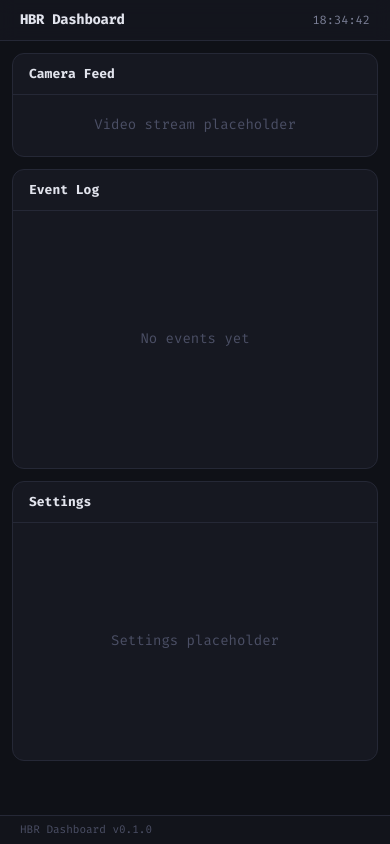
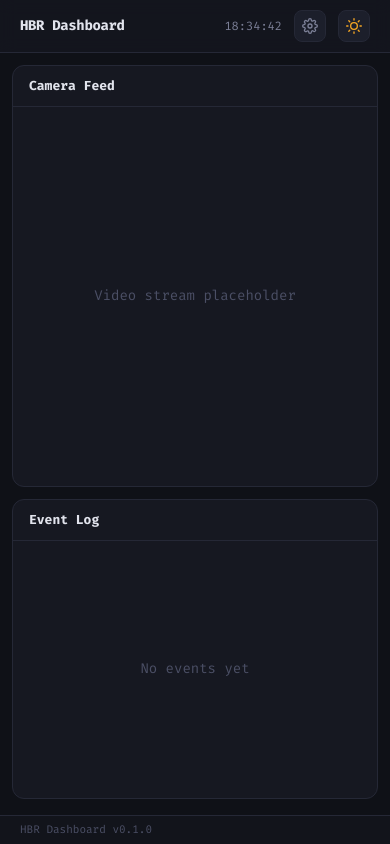
Before and after one commit to lukaszjecek/human-behavior-recognition-in-video-streams, a React (Vite) app in the folder frontend/: page / in a window 390 px wide. Built offline with nearby package versions, Linux system fonts and the light colour scheme.

Commit message:
Changed settings to modal showing on click on a mobile devices, also added theme light/dark

```diff
--- a/frontend/src/App.css
+++ b/frontend/src/App.css
@@ -4,6 +4,55 @@
   grid-template-rows: auto 1fr auto;
   height: 100dvh;
   overflow: hidden;
+}
+
+/* ===== Settings modal ===== */
+.settings-modal-overlay {
+  position: fixed;
+  inset: 0;
+  z-index: 50;
+  background: rgba(0, 0, 0, 0.25);
+  backdrop-filter: blur(2px);
+  display: flex;
+  align-items: flex-end;
+  animation: overlay-in 0.2s ease;
+}
+
+@keyframes overlay-in {
+  from { opacity: 0; }
+  to   { opacity: 1; }
+}
+
+.settings-modal {
+  width: 100%;
+  background: var(--color-surface);
+  border: 1px solid var(--color-border);
+  border-bottom: none;
+  border-radius: 16px 16px 0 0;
+  display: flex;
+  flex-direction: column;
+  min-height: 360px;
+  max-height: 85dvh;
+  animation: modal-up 0.25s cubic-bezier(0.32, 0.72, 0, 1);
+}
+
+@keyframes modal-up {
+  from { transform: translateY(100%); }
+  to   { transform: translateY(0); }
+}
+
+.settings-modal-header {
+  display: flex;
+  align-items: center;
+  justify-content: space-between;
+  padding: 12px 16px;
+  border-bottom: 1px solid var(--color-border);
+  flex-shrink: 0;
+}
+
+/* Przycisk ustawień – domyślnie ukryty (desktop) */
+.settings-toggle-btn {
+  display: none;
 }
 
 /* ===== Dashboard Grid ===== */
@@ -32,6 +81,7 @@
   flex-direction: column;
   overflow: hidden;
   min-height: 0;
+  transition: background-color 0.25s ease, border-color 0.25s ease;
 }
 
 .panel-header {
@@ -68,9 +118,21 @@
 
   .dashboard {
     grid-template-columns: 1fr;
+    grid-template-rows: 50dvh auto;
   }
 
+  /* Sidebar: tylko AlertLog, bez ContextSettings */
   .sidebar {
-    grid-template-rows: 300px 280px;
+    grid-template-rows: 300px;
+  }
+
+  /* Ukryj panel ContextSettings w sidebarze */
+  #context-settings {
+    display: none;
+  }
+
+  /* Pokaż przycisk ustawień w headerze */
+  .settings-toggle-btn {
+    display: flex;
   }
 }
--- a/frontend/src/components/ContextSettings.jsx
+++ b/frontend/src/components/ContextSettings.jsx
@@ -1,15 +1,20 @@
+/** Treść ustawień – reużywalna w panelu i w modalu */
+export function ContextSettingsContent() {
+  return (
+    <div className="panel-body flex items-center justify-center">
+      <p className="text-sm text-text-faint font-mono">Settings placeholder</p>
+    </div>
+  )
+}
+
+/** Panel ustawień widoczny w sidebarze (tylko desktop) */
 export default function ContextSettings() {
   return (
     <section className="panel" id="context-settings">
       <div className="panel-header">
-        <h2 className="font-mono">
-          Settings
-        </h2>
+        <h2 className="font-mono">Settings</h2>
       </div>
-
-      <div className="panel-body flex items-center justify-center">
-        <p className="text-sm text-text-faint font-mono">Settings placeholder</p>
-      </div>
+      <ContextSettingsContent />
     </section>
   )
 }
--- a/frontend/src/components/Header.jsx
+++ b/frontend/src/components/Header.jsx
@@ -1,22 +1,78 @@
 import { useState, useEffect } from 'react'
+import SettingsModal from './SettingsModal'
 
 export default function Header() {
   const [time, setTime] = useState(new Date())
+  const [dark, setDark] = useState(() => {
+    const saved = localStorage.getItem('theme')
+    return saved ? saved === 'dark' : true
+  })
+  const [settingsOpen, setSettingsOpen] = useState(false)
 
   useEffect(() => {
     const id = setInterval(() => setTime(new Date()), 1000)
     return () => clearInterval(id)
   }, [])
 
+  useEffect(() => {
+    document.documentElement.setAttribute('data-theme', dark ? 'dark' : 'light')
+    localStorage.setItem('theme', dark ? 'dark' : 'light')
+  }, [dark])
+
   return (
-    <header className="flex items-center justify-between px-5 py-2.5 border-b border-border bg-surface/70 backdrop-blur-sm">
+    <>
+      <header className="flex items-center justify-between px-5 py-2.5 border-b border-border bg-surface/70 backdrop-blur-sm transition-colors duration-250">
         <div className="flex items-center gap-2.5">
           <span className="text-sm font-semibold text-text tracking-tight font-mono">HBR Dashboard</span>
         </div>
 
+        <div className="flex items-center gap-3">
           <span className="text-xs font-mono text-text-dim tabular-nums">
             {time.toLocaleTimeString('en-GB')}
           </span>
+
+          {/* Przycisk ustawień – tylko mobile (ukryty przez CSS na desktop) */}
+          <button
+            id="settings-toggle"
+            onClick={() => setSettingsOpen(true)}
+            aria-label="Open settings"
+            className="settings-toggle-btn w-8 h-8 rounded-lg border border-border bg-surface-alt flex items-center justify-center cursor-pointer hover:bg-border transition-colors"
+          >
+            <svg className="w-4 h-4 text-text-dim" viewBox="0 0 24 24" fill="none" stroke="currentColor" strokeWidth="2" strokeLinecap="round" strokeLinejoin="round">
+              <circle cx="12" cy="12" r="3" />
+              <path d="M19.4 15a1.65 1.65 0 0 0 .33 1.82l.06.06a2 2 0 0 1-2.83 2.83l-.06-.06a1.65 1.65 0 0 0-1.82-.33 1.65 1.65 0 0 0-1 1.51V21a2 2 0 0 1-4 0v-.09A1.65 1.65 0 0 0 9 19.4a1.65 1.65 0 0 0-1.82.33l-.06.06a2 2 0 0 1-2.83-2.83l.06-.06A1.65 1.65 0 0 0 4.68 15a1.65 1.65 0 0 0-1.51-1H3a2 2 0 0 1 0-4h.09A1.65 1.65 0 0 0 4.6 9a1.65 1.65 0 0 0-.33-1.82l-.06-.06a2 2 0 0 1 2.83-2.83l.06.06A1.65 1.65 0 0 0 9 4.68a1.65 1.65 0 0 0 1-1.51V3a2 2 0 0 1 4 0v.09a1.65 1.65 0 0 0 1 1.51 1.65 1.65 0 0 0 1.82-.33l.06-.06a2 2 0 0 1 2.83 2.83l-.06.06A1.65 1.65 0 0 0 19.4 9a1.65 1.65 0 0 0 1.51 1H21a2 2 0 0 1 0 4h-.09a1.65 1.65 0 0 0-1.51 1z" />
+            </svg>
+          </button>
+
+          {/* Przycisk motywu */}
+          <button
+            id="theme-toggle"
+            onClick={() => setDark(!dark)}
+            aria-label={dark ? 'Switch to light mode' : 'Switch to dark mode'}
+            className="w-8 h-8 rounded-lg border border-border bg-surface-alt flex items-center justify-center cursor-pointer hover:bg-border transition-colors"
+          >
+            {dark ? (
+              <svg className="w-4 h-4 text-amber" viewBox="0 0 24 24" fill="none" stroke="currentColor" strokeWidth="2" strokeLinecap="round" strokeLinejoin="round">
+                <circle cx="12" cy="12" r="5" />
+                <line x1="12" y1="1" x2="12" y2="3" />
+                <line x1="12" y1="21" x2="12" y2="23" />
+                <line x1="4.22" y1="4.22" x2="5.64" y2="5.64" />
+                <line x1="18.36" y1="18.36" x2="19.78" y2="19.78" />
+                <line x1="1" y1="12" x2="3" y2="12" />
+                <line x1="21" y1="12" x2="23" y2="12" />
+                <line x1="4.22" y1="19.78" x2="5.64" y2="18.36" />
+                <line x1="18.36" y1="5.64" x2="19.78" y2="4.22" />
+              </svg>
+            ) : (
+              <svg className="w-4 h-4 text-blue" viewBox="0 0 24 24" fill="none" stroke="currentColor" strokeWidth="2" strokeLinecap="round" strokeLinejoin="round">
+                <path d="M21 12.79A9 9 0 1 1 11.21 3 7 7 0 0 0 21 12.79z" />
+              </svg>
+            )}
+          </button>
+        </div>
       </header>
+
+      <SettingsModal open={settingsOpen} onClose={() => setSettingsOpen(false)} />
+    </>
   )
 }
--- /dev/null
+++ b/frontend/src/components/SettingsModal.jsx
@@ -0,0 +1,59 @@
+import { useEffect } from 'react'
+import { ContextSettingsContent } from './ContextSettings'
+
+/**
+ * Bottom-sheet modal z ustawieniami – widoczny tylko na mobile.
+ *
+ * @param {boolean}  open    - czy modal jest widoczny
+ * @param {function} onClose - callback zamknięcia
+ */
+export default function SettingsModal({ open, onClose }) {
+  /* Zamknij modal klawiszem Escape */
+  useEffect(() => {
+    if (!open) return
+    const handleKey = (e) => { if (e.key === 'Escape') onClose() }
+    window.addEventListener('keydown', handleKey)
+    return () => window.removeEventListener('keydown', handleKey)
+  }, [open, onClose])
+
+  if (!open) return null
+
+  return (
+    <div
+      className="settings-modal-overlay"
+      onClick={onClose}
+      role="dialog"
+      aria-modal="true"
+      aria-label="Settings"
+    >
+      <div
+        className="settings-modal"
+        onClick={(e) => e.stopPropagation()}
+      >
+        <div className="settings-modal-header">
+          <span className="font-mono text-sm font-semibold">Settings</span>
+          <button
+            id="settings-modal-close"
+            onClick={onClose}
+            aria-label="Close settings"
+            className="w-7 h-7 rounded-md border border-border bg-surface-alt flex items-center justify-center cursor-pointer hover:bg-border transition-colors"
+          >
+            <svg
+              className="w-3.5 h-3.5 text-text-dim"
+              viewBox="0 0 24 24"
+              fill="none"
+              stroke="currentColor"
+              strokeWidth="2.5"
+              strokeLinecap="round"
+            >
+              <line x1="18" y1="6" x2="6" y2="18" />
+              <line x1="6" y1="6" x2="18" y2="18" />
+            </svg>
+          </button>
+        </div>
+
+        <ContextSettingsContent />
+      </div>
+    </div>
+  )
+}
--- a/frontend/src/index.css
+++ b/frontend/src/index.css
@@ -22,6 +22,23 @@
   --font-mono: "Fira Mono", ui-monospace, Consolas, monospace;
 }
 
+/* ===== Light theme overrides ===== */
+[data-theme="light"] {
+  --color-bg: #f4f5f7;
+  --color-surface: #ffffff;
+  --color-surface-alt: #edeef1;
+  --color-border: #d8dae0;
+
+  --color-text: #1a1c24;
+  --color-text-dim: #5f6378;
+  --color-text-faint: #9498ad;
+
+  --color-blue: #3b6fd9;
+  --color-green: #12a66e;
+  --color-amber: #c97d08;
+  --color-red: #d83a4e;
+}
+
 @layer base {
   * { box-sizing: border-box; }
 
@@ -31,6 +48,7 @@
     background: var(--color-bg);
     color: var(--color-text);
     -webkit-font-smoothing: antialiased;
+    transition: background-color 0.25s ease, color 0.25s ease;
   }
 
   #root {
```
Lines whose indentation alone changed are shown as unchanged.
